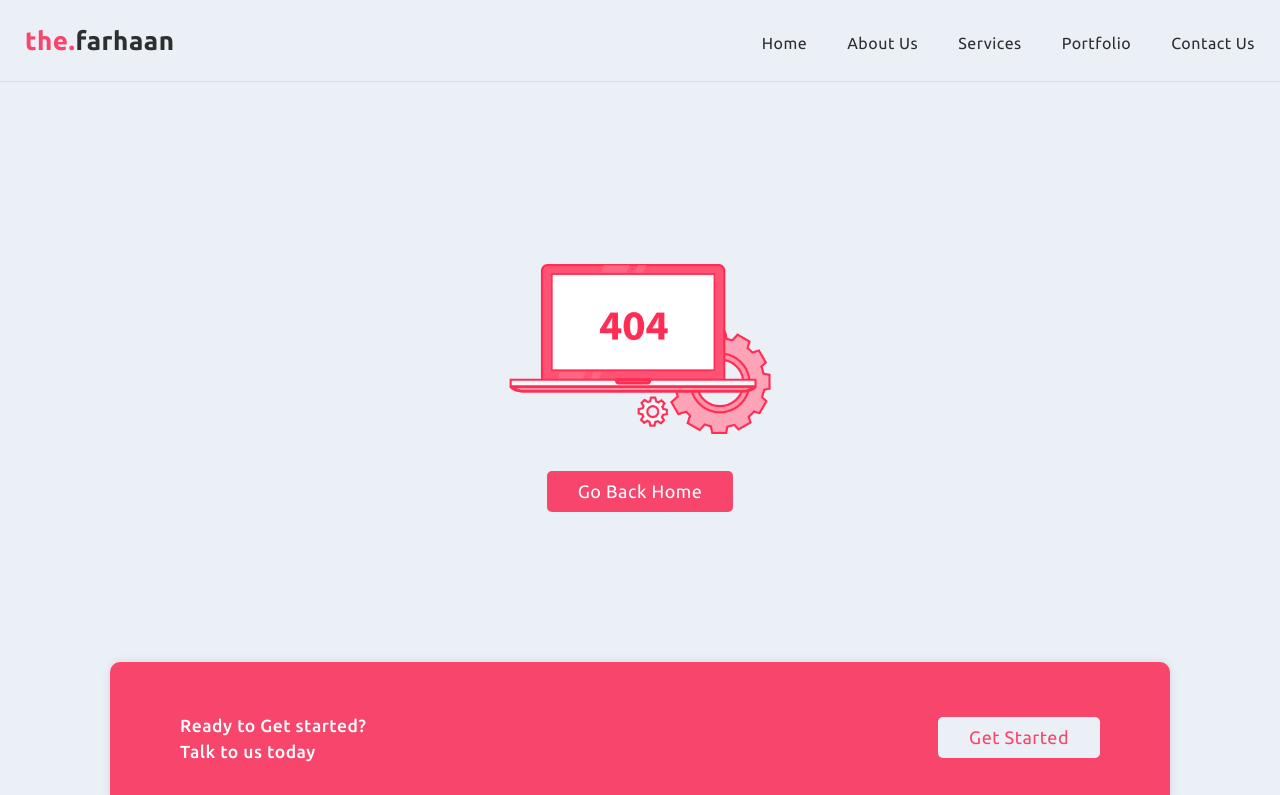
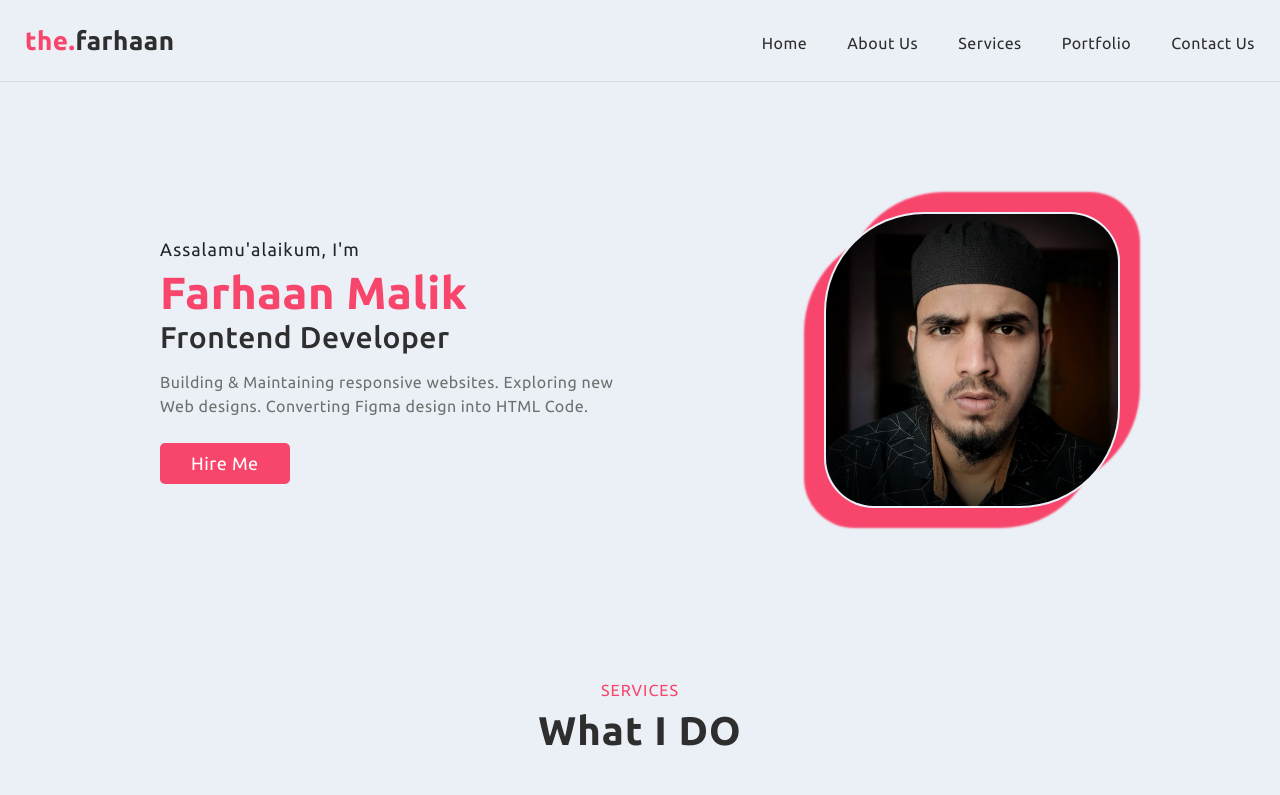
Before and after one commit to farhaanmalik/react-dev-portfolio, a React (Create React App) app: page / in a window 1280 px wide. Shown: the top 795 px of the page. Built offline with nearby package versions, Linux system fonts and the light colour scheme; the HTML template or start-up script is replaced by a standard one.

Commit message:
Update App.js

```diff
--- a/src/App.js
+++ b/src/App.js
@@ -17,7 +17,7 @@
       <BrowserRouter>
         <Header />
         <Routes>
-          <Route path='/home' element={<Home />} />
+          <Route path='/' element={<Home />} />
           <Route path='/about' element={<About />} />
           <Route path='/services' element={<Services />} />
           <Route path='/portfolio' element={<Portfolio />} />
```
